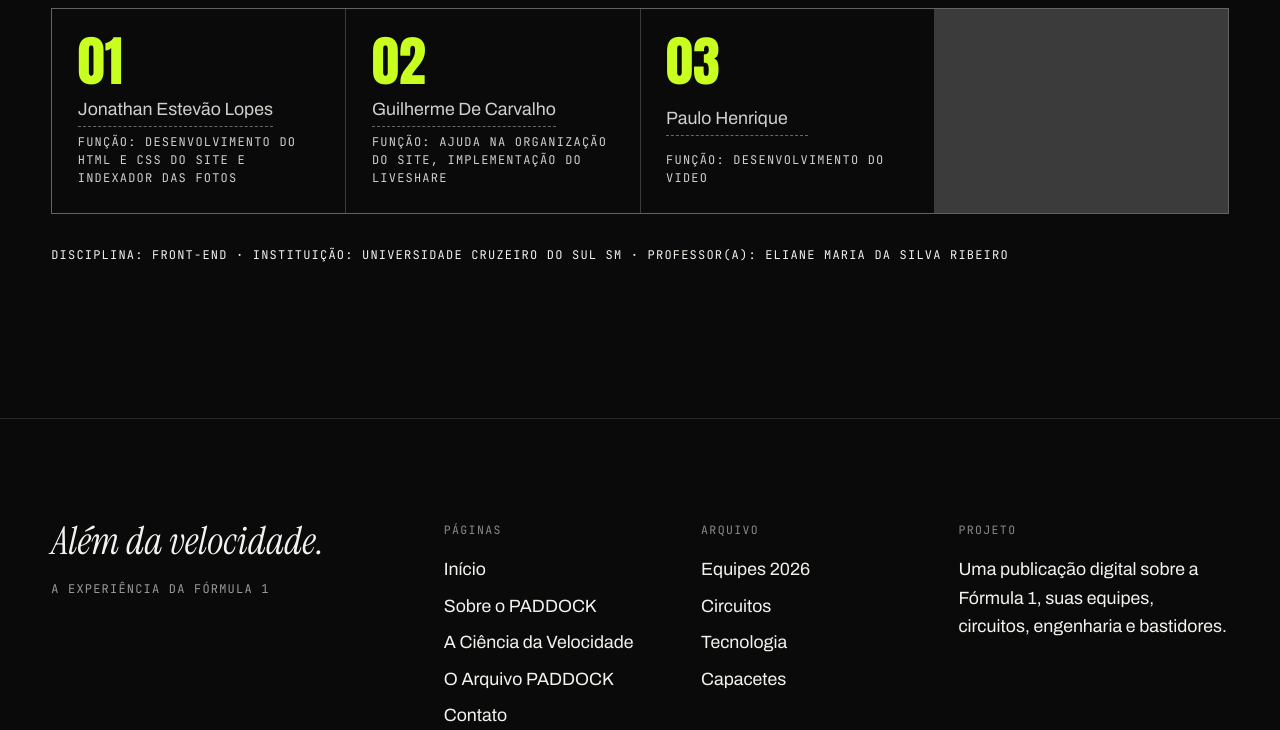
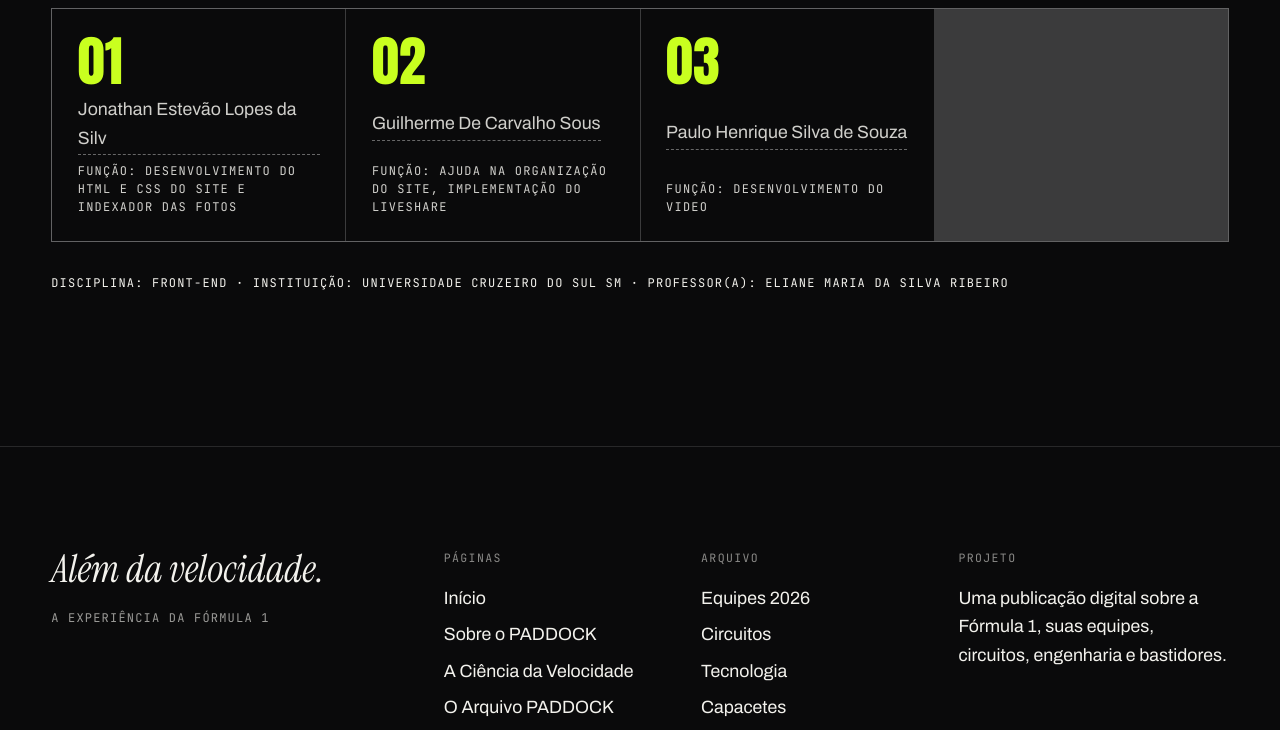
Before and after one commit to The-3-Students/PADDOCK, a plain HTML site: page sobre.html in a window 1280 px wide. Shown: the part 4344-5074 px from the top of the page. Drawn offline with Linux system fonts and the light colour scheme.

Commit message:
Update author names in sobre.html

```diff
--- a/sobre.html
+++ b/sobre.html
@@ -149,9 +149,9 @@
       <div class="marker mono"><span>04</span><span class="marker__line"></span><span>Autores</span></div>
       <h2 class="display display--lg" id="autores-titulo">Quem <span class="serif lime">fez.</span></h2>
       <ul class="authors" data-reveal>
-        <li class="author"><span class="author__n">01</span><p><span class="fill">Jonathan Estevão Lopes</span></p><p class="mono muted">Função: Desenvolvimento do HTML e CSS do Site e indexador das Fotos</p></li>
-        <li class="author"><span class="author__n">02</span><p><span class="fill">Guilherme De Carvalho</span></p><p class="mono muted">Função: Ajuda na organização do Site, implementação do LiveShare</p></li>
-        <li class="author"><span class="author__n">03</span><p><span class="fill">Paulo Henrique</span></p><p class="mono muted">Função: Desenvolvimento do video </p></li>
+        <li class="author"><span class="author__n">01</span><p><span class="fill">Jonathan Estevão Lopes da Silv</span></p><p class="mono muted">Função: Desenvolvimento do HTML e CSS do Site e indexador das Fotos</p></li>
+        <li class="author"><span class="author__n">02</span><p><span class="fill">Guilherme De Carvalho Sous</span></p><p class="mono muted">Função: Ajuda na organização do Site, implementação do LiveShare</p></li>
+        <li class="author"><span class="author__n">03</span><p><span class="fill">Paulo Henrique Silva de Souza</span></p><p class="mono muted">Função: Desenvolvimento do video</p></li>
       </ul>
 
       <p class="mono muted" style="margin-top:2rem" data-reveal>Disciplina: Front-End · Instituição: Universidade Cruzeiro Do Sul SM · Professor(a): Eliane Maria Da Silva Ribeiro</p>
```
